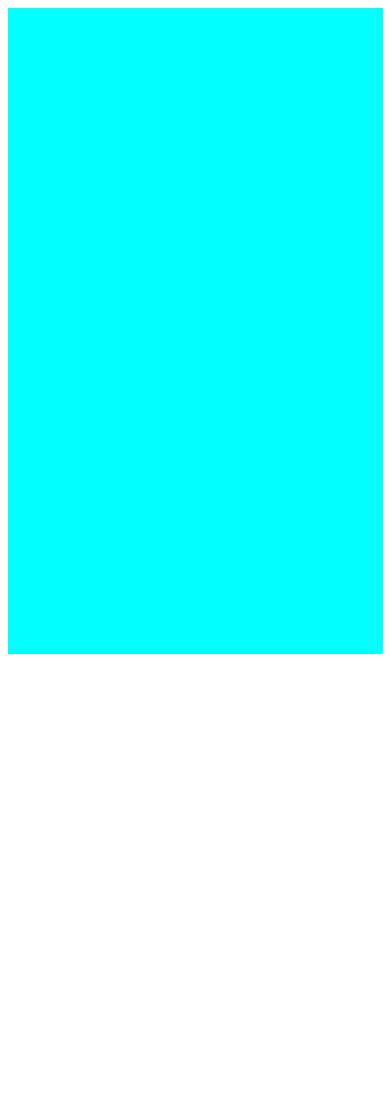
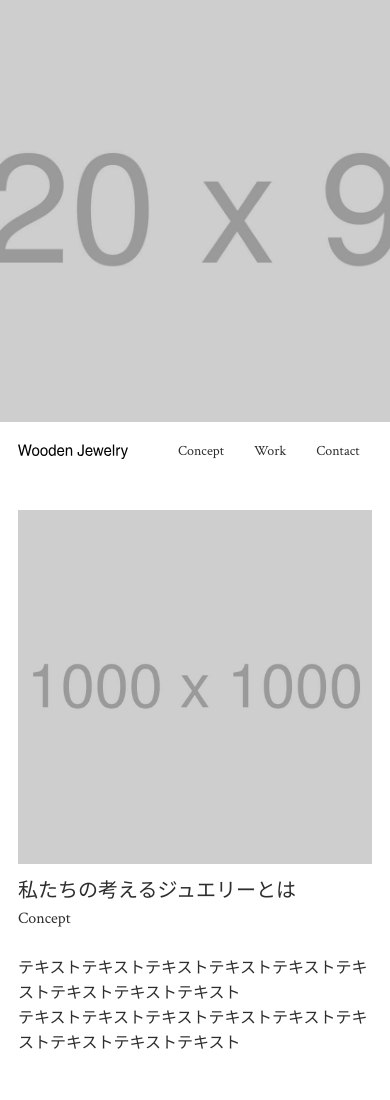
Before and after one commit to hoshico/LP-sample, a plain HTML site: page index.html in a window 390 px wide. Shown: the top 1100 px of the page. Before the commit the page ends 844 px from the top, so only its background shows below. Drawn offline with Linux system fonts and the light colour scheme; some packages are replaced by stand-ins of ours.

Commit message:
レスポンシブル対応

```diff
--- /dev/null
+++ b/css/style.css
@@ -0,0 +1,131 @@
+@charset "UTF-8";
+
+html {
+  font-size: 100%;
+}
+body {
+  color: #2d2d2d;
+  font-family: 'Crimson Text', serif;
+}
+img {
+  max-width: 100%;
+  vertical-align: bottom;
+}
+ul {
+  list-style: none;
+}
+a {
+  color: #2d2d2d;
+  text-decoration: none;
+}
+
+/* mainとfooterのコンテンツ幅を設定 */
+.container {
+      max-width: 1000px;
+      margin: 0 auto;
+      padding: 0 18px;
+}
+
+.site-title {
+  width: 110px;
+  line-height: 1px;
+  margin-right: 50px;
+}
+
+.site-title a {
+  display: block;
+}
+.section-title {
+  font-size: 1.5rem;
+  font-weight: normal;
+  margin-bottom: 4px;
+}
+
+.section-title-en {
+  display: inline-block;
+  margin-bottom: 25px;
+}
+
+#mainvisual {
+  width: 90vw;
+  margin: 4% auto  0 auto;
+}
+
+#header {
+  width: 90vw;
+  display: flex;
+  align-items: center;
+  padding: 32px 0;
+  margin: 0 auto 30px auto;
+}
+#header ul {
+  display: flex;
+}
+#header li {
+  font-size: 0.875rem;
+  margin-right: 30px;
+}
+
+#header li:last-child {
+  margin-right: 0;
+}
+
+.content {
+  display: flex;
+  align-items: center;
+  margin-bottom: 60px;
+}
+
+.content .img {
+  width: 50%;
+}
+.content .text {
+  width: 50%;
+  padding: 0 7%;
+}
+
+#footer {
+  display: flex;
+  justify-content: space-between;
+  font-size: 00.875rem;
+  padding: 20px 0;
+}
+
+#footer .logo {
+  width: 110px;
+}
+
+@media screen and (max-width: 767px) {
+  .section-title {
+    font-size: 1.25rem;
+  }
+  #mainvisual {
+    width: 100%;
+    margin: 0;
+  }
+  #mainvisual img {
+    width: 100%;
+    height: 50vh;
+    object-fit: cover;
+  }
+
+  #header {
+    width: 100%;
+    padding: 20px 18px;
+  }
+  #work {
+    flex-direction: column-reverse;
+  }
+  .content {
+    flex-direction: column;
+  }
+  .content .img {
+    width: 100%;
+    margin-bottom: 10px;
+  }
+  .content .text {
+    width: 100%;
+    padding: 0;
+  }
+
+}
--- a/index.html
+++ b/index.html
@@ -1,15 +1,69 @@
 <!DOCTYPE html>
-<html lang="en">
-<head>
-      <meta charset="UTF-8">
-      <meta http-equiv="X-UA-Compatible" content="IE=edge">
-      <meta name="viewport" content="width=device-width, initial-scale=1.0">
-      <link rel="stylesheet" href="style.css">
-      <title>LP-sample</title>
-</head>
-<body>
-      <div class="main-container">
+<html lang="ja">
+  <head>
+    <meta charset="utf-8">
+    <title>Wooden Jewelry</title>
+    <meta name="description" content="テキストテキストテキストテキストテキストテキストテキストテキスト">
+    <meta name="viewport" content="width=device-width, initial-scale=1">
+    <link rel="shortcut icon" href="img/favicon.ico">
+    <link rel="stylesheet" href="https://unpkg.com/ress/dist/ress.min.css">
+    <link rel="preconnect" href="https://fonts.gstatic.com">
+    <link href="https://fonts.googleapis.com/css2?family=Crimson+Text:wght@400;700&display=swap" rel="stylesheet">
+    <link rel="stylesheet" href="css/style.css">
+  </head>
 
-      </div>
-</body>
+  <body>
+    <div id="mainvisual">
+      <img src="img/mainvisual.jpg" alt="">
+    </div>
+
+    <header id="header">
+      <h1 class="site-title">
+        <a href="index.html"><img src="img/logo.svg" alt="Wooden Jewelry"></a>
+      </h1>
+
+      <nav>
+        <ul>
+          <li><a href="#concept">Concept</a></li>
+          <li><a href="#work">Work</a></li>
+          <li><a href="mailto:xxxxx@xxx.xxx.com?subject=お問い合わせ">Contact</a></li>
+        </ul>
+      </nav>
+    </header>
+
+    <div class="container">
+      <main>
+        <section id="concept" class="content">
+          <div class="img">
+            <img src="img/concept.jpg" alt="">
+          </div>
+          <div class="text">
+            <h2 class="section-title">私たちの考えるジュエリーとは</h2>
+            <span class="section-title-en">Concept</span>
+            <p>テキストテキストテキストテキストテキストテキストテキストテキストテキスト</p>
+            <p>テキストテキストテキストテキストテキストテキストテキストテキストテキスト</p>
+          </div>
+        </section>
+
+        <section id="work" class="content">
+          <div class="text">
+            <h2 class="section-title">ハンドメイドにこだわる理由</h2>
+            <span class="section-title-en">Work</span>
+            <p>テキストテキストテキストテキストテキストテキストテキストテキストテキスト</p>
+            <p>テキストテキストテキストテキストテキストテキストテキストテキストテキスト</p>
+          </div>
+          <div class="img">
+            <img src="img/work.jpg" alt="">
+          </div>
+        </section>
+      </main>
+
+      <footer id="footer">
+        <div class="logo">
+          <img src="img/logo.svg" alt="Wooden Jewelry">
+        </div>
+        <p>&copy; 2021 Wooden Jewelry</p>
+      </footer>
+    </div>
+  </body>
 </html>
--- a/style.css
+++ /dev/null
@@ -1,5 +0,0 @@
-.main-container {
-      width: 375px;
-      height: 646px;
-      background-color: aqua;
-}
```
Also changed, not shown: img/concept.jpg (added), img/favicon.ico (added), img/logo.svg (added), img/mainvisual.jpg (added), img/work.jpg (added).
